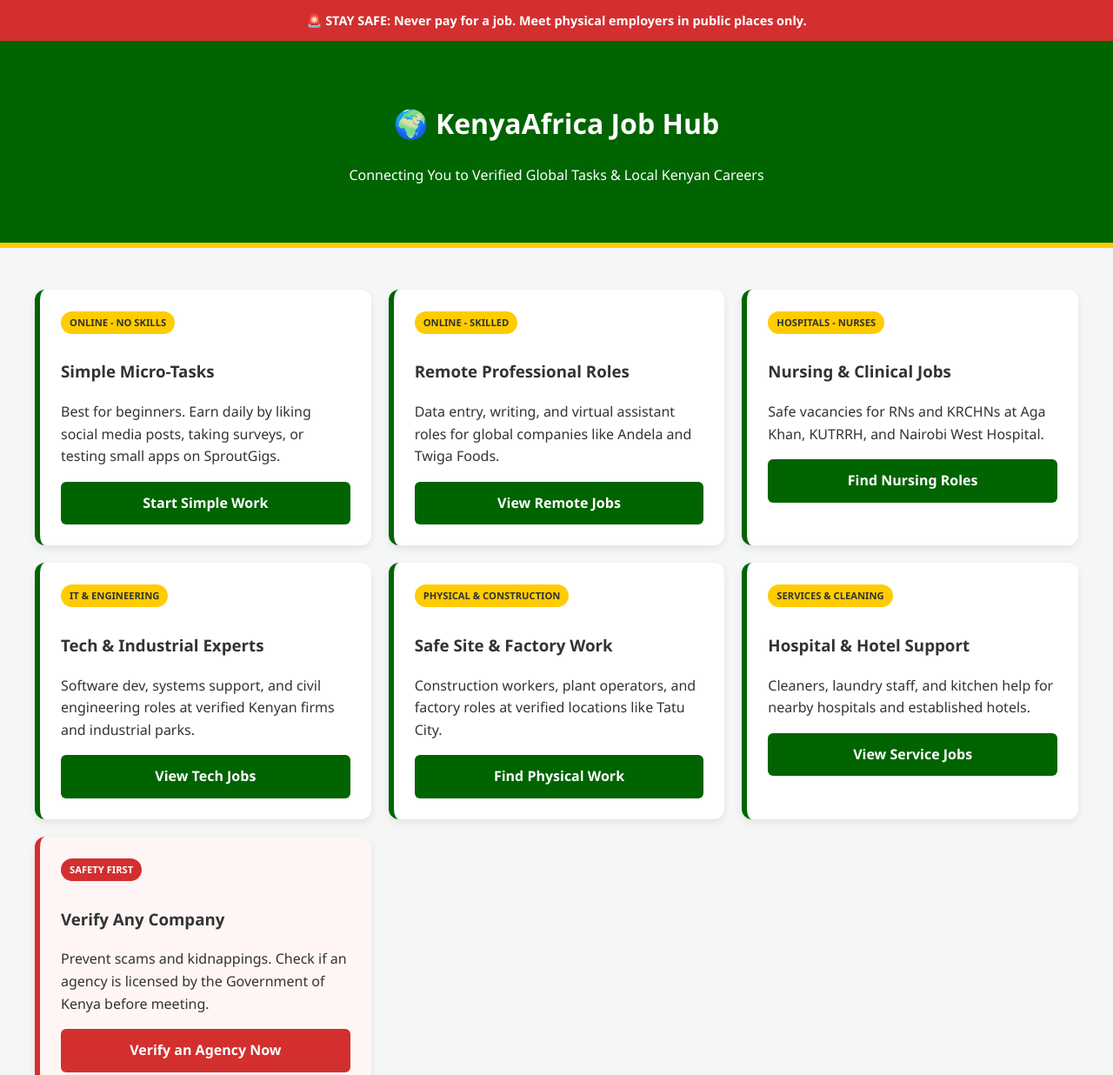
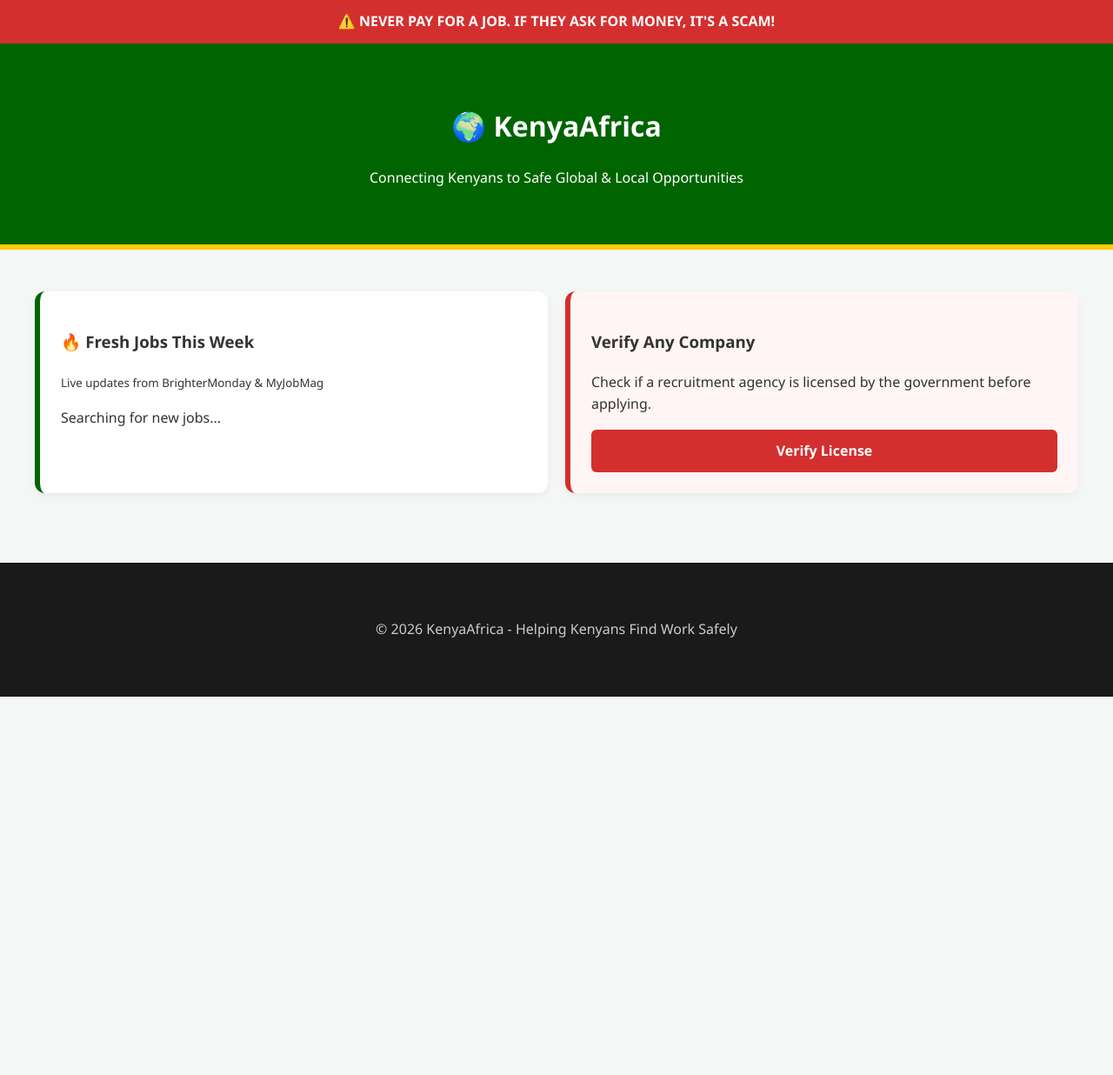
Before and after one commit to AfricaKenyajobs/Africakenya, a plain HTML site: page index.html in a window 1280 px wide. Shown: the top 1236 px of the page at 87% size. After the commit the page ends 801 px from the top, so only its background shows below. Drawn offline with Linux system fonts and the light colour scheme.

Commit message:
Update index.html

```diff
--- a/index.html
+++ b/index.html
@@ -3,90 +3,46 @@
 <head>
     <meta charset="UTF-8">
     <meta name="viewport" content="width=device-width, initial-scale=1.0">
-    <title>KenyaAfrica | The Global & Local Hub</title>
+    <title>KenyaAfrica | Jobs & Safety</title>
     <style>
-        :root { --green: #006400; --yellow: #ffcc00; --bg: #f4f7f6; --red: #d32f2f; }
+        :root { --green: #006400; --yellow: #ffcc00; --red: #d32f2f; --bg: #f4f7f6; }
         body { font-family: 'Segoe UI', sans-serif; margin: 0; background: var(--bg); color: #333; line-height: 1.6; }
         header { background: var(--green); color: white; padding: 3rem 1rem; text-align: center; border-bottom: 6px solid var(--yellow); }
-        .safety-bar { background: var(--red); color: white; padding: 12px; text-align: center; font-weight: bold; position: sticky; top: 0; z-index: 1000; font-size: 0.9rem; }
+        .safety-bar { background: var(--red); color: white; padding: 12px; text-align: center; font-weight: bold; position: sticky; top: 0; z-index: 100; }
         .container { max-width: 1200px; margin: 2rem auto; padding: 1rem; display: grid; grid-template-columns: repeat(auto-fit, minmax(300px, 1fr)); gap: 20px; }
-        .card { background: white; padding: 1.5rem; border-radius: 12px; box-shadow: 0 4px 10px rgba(0,0,0,0.08); border-left: 6px solid var(--green); }
+        .card { background: white; padding: 1.5rem; border-radius: 12px; box-shadow: 0 4px 10px rgba(0,0,0,0.05); border-left: 6px solid var(--green); }
         .card.red-zone { border-left-color: var(--red); background: #fff5f5; }
-        .badge { display: inline-block; background: var(--yellow); padding: 4px 10px; font-size: 0.7rem; font-weight: bold; border-radius: 20px; margin-bottom: 10px; text-transform: uppercase; }
-        .btn { display: block; background: var(--green); color: white; padding: 12px; text-decoration: none; border-radius: 6px; text-align: center; font-weight: bold; margin-top: 15px; }
-        .btn.red { background: var(--red); }
+        .btn { display: block; background: var(--green); color: white; padding: 12px; text-decoration: none; border-radius: 6px; text-align: center; margin-top: 1rem; font-weight: bold; }
         footer { background: #1a1a1a; color: #ccc; text-align: center; padding: 3rem; margin-top: 4rem; }
     </style>
 </head>
 <body>
 
-<div class="safety-bar">
-    🚨 STAY SAFE: Never pay for a job. Meet physical employers in public places only.
-</div>
+<div class="safety-bar">⚠️ NEVER PAY FOR A JOB. IF THEY ASK FOR MONEY, IT'S A SCAM!</div>
 
 <header>
-    <h1>🌍 KenyaAfrica Job Hub</h1>
-    <p>Connecting You to Verified Global Tasks & Local Kenyan Careers</p>
+    <h1>🌍 KenyaAfrica</h1>
+    <p>Connecting Kenyans to Safe Global & Local Opportunities</p>
 </header>
 
 <div class="container">
-    <div class="card">
-        <span class="badge">Online - No Skills</span>
-        <h3>Simple Micro-Tasks</h3>
-        <p>Best for beginners. Earn daily by liking social media posts, taking surveys, or testing small apps on SproutGigs.</p>
-        <a href="https://sproutgigs.com" class="btn">Start Simple Work</a>
-    </div>
 
     <div class="card">
-        <span class="badge">Online - Skilled</span>
-        <h3>Remote Professional Roles</h3>
-        <p>Data entry, writing, and virtual assistant roles for global companies like Andela and Twiga Foods.</p>
-        <a href="https://remotive.com/remote-africa-jobs" class="btn">View Remote Jobs</a>
-    </div>
-
-    <div class="card">
-        <span class="badge">Hospitals - Nurses</span>
-        <h3>Nursing & Clinical Jobs</h3>
-        <p>Safe vacancies for RNs and KRCHNs at Aga Khan, KUTRRH, and Nairobi West Hospital.</p>
-        <a href="https://www.fuzu.com/kenya/job/nurses" class="btn">Find Nursing Roles</a>
-    </div>
-
-    <div class="card">
-        <span class="badge">IT & Engineering</span>
-        <h3>Tech & Industrial Experts</h3>
-        <p>Software dev, systems support, and civil engineering roles at verified Kenyan firms and industrial parks.</p>
-        <a href="https://www.myjobmag.co.ke/cp/it-jobs-nairobi" class="btn">View Tech Jobs</a>
-    </div>
-
-    <div class="card">
-        <span class="badge">Physical & Construction</span>
-        <h3>Safe Site & Factory Work</h3>
-        <p>Construction workers, plant operators, and factory roles at verified locations like Tatu City.</p>
-        <a href="https://www.fuzu.com/kenya/job/skilled-manual-labor" class="btn">Find Physical Work</a>
-    </div>
-
-    <div class="card">
-        <span class="badge">Services & Cleaning</span>
-        <h3>Hospital & Hotel Support</h3>
-        <p>Cleaners, laundry staff, and kitchen help for nearby hospitals and established hotels.</p>
-        <a href="https://www.myjobmag.co.ke/jobs-by-field/cleaning-services" class="btn">View Service Jobs</a>
+        <h3>🔥 Fresh Jobs This Week</h3>
+        <p><small>Live updates from BrighterMonday & MyJobMag</small></p>
+        <ul style="list-style-type: none; padding: 0;">
+<li>Searching for new jobs...</li>
+</ul>
     </div>
 
     <div class="card red-zone">
-        <span class="badge" style="background:var(--red); color:white;">Safety First</span>
         <h3>Verify Any Company</h3>
-        <p>Prevent scams and kidnappings. Check if an agency is licensed by the Government of Kenya before meeting.</p>
-        <a href="https://diaspora.go.ke/verify" class="btn red">Verify an Agency Now</a>
+        <p>Check if a recruitment agency is licensed by the government before applying.</p>
+        <a href="https://diaspora.go.ke/verify" class="btn" style="background: var(--red);">Verify License</a>
     </div>
+
 </div>
-<div class="card">
-    <h3>🔥 Fresh Jobs This Week</h3>
-    <p><small>Automatically updated every Monday</small></p>
-    <ul style="list-style-type: none; padding: 0;">
-        <li>Searching for new jobs...</li>
-        </ul>
-</div>
-</div>
+
 <footer>
     <p>&copy; 2026 KenyaAfrica - Helping Kenyans Find Work Safely</p>
 </footer>
```
